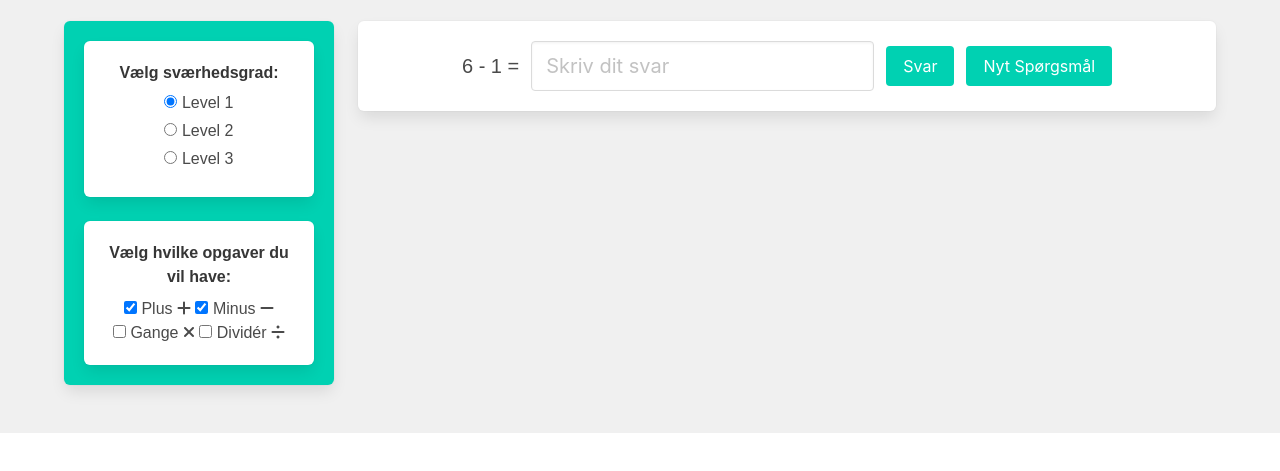
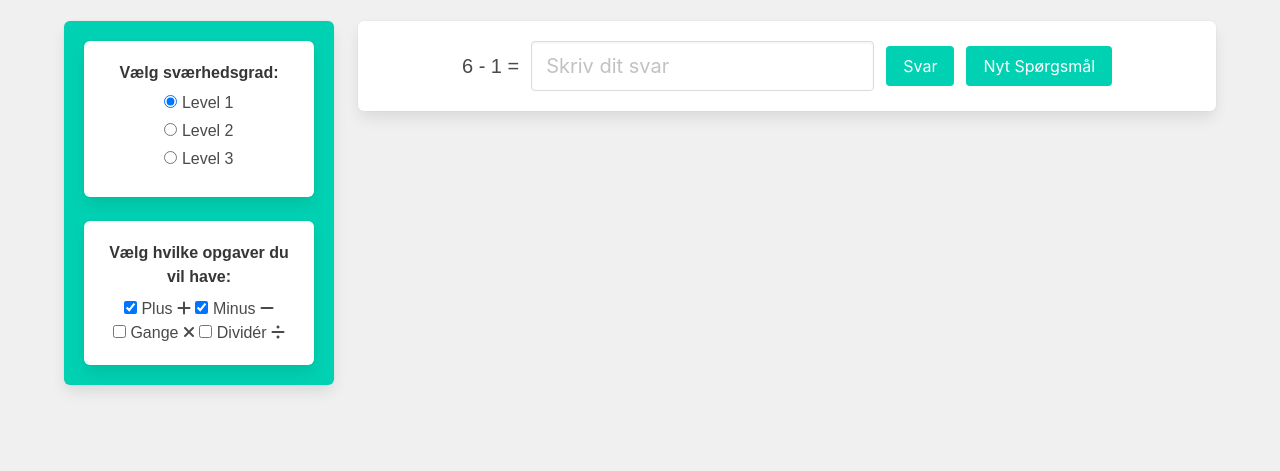
Before and after one commit to BongoSort/Math, a website: page index.html in a window 1280 px wide. Shown: the part 87-558 px from the top of the page. Drawn offline with nearby package versions, Linux system fonts and the light colour scheme.

Commit message:
fix: section full page

```diff
--- a/styles.css
+++ b/styles.css
@@ -1,3 +1,5 @@
+
+
 body {
   font-family: Arial, sans-serif;
   text-align: center;
@@ -13,6 +15,10 @@ h1 {
 button {
   padding: 10px 20px;
   font-size: 16px;
+}
+
+.section {
+  height: 100vh;
 }
 
 #stamp {
```
Also changed, not shown: index.html (+1 -1 lines).
